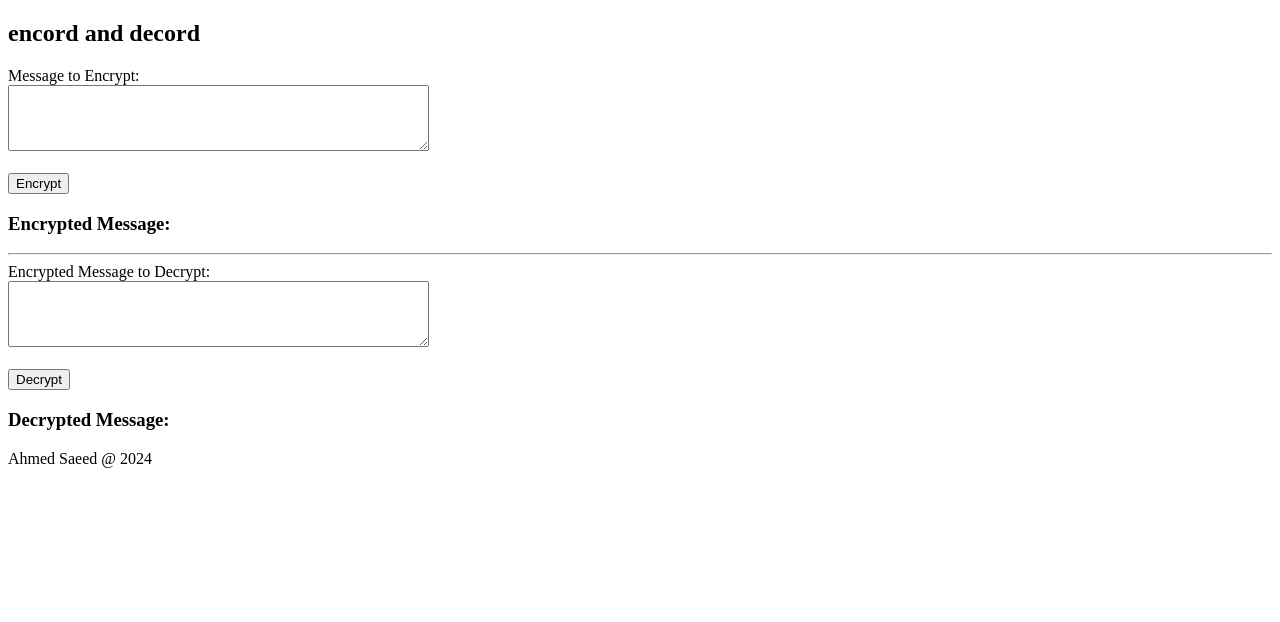
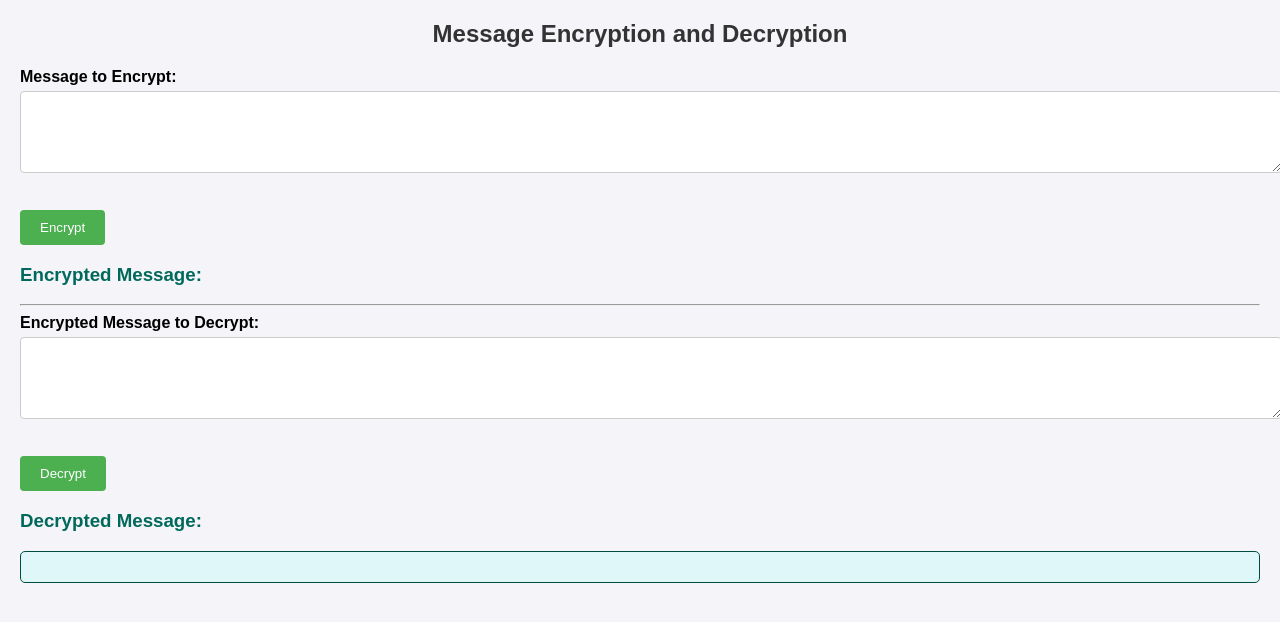
Before and after one commit to andhu47/message-encryptor, a plain HTML site: page index.html in a window 1280 px wide. Drawn offline with Linux system fonts and the light colour scheme.

Commit message:
Update index.html

```diff
--- a/index.html
+++ b/index.html
@@ -4,6 +4,81 @@
     <meta charset="UTF-8">
     <meta name="viewport" content="width=device-width, initial-scale=1.0">
     <title>Encrypt/Decrypt Message</title>
+    <style>
+        /* General styles */
+        body {
+            font-family: Arial, sans-serif;
+            margin: 20px;
+            background-color: #f4f4f9;
+        }
+        h2 {
+            color: #333;
+            text-align: center;
+        }
+        label {
+            font-weight: bold;
+        }
+        textarea, input {
+            width: 100%;
+            padding: 10px;
+            margin-top: 5px;
+            margin-bottom: 15px;
+            border: 1px solid #ccc;
+            border-radius: 4px;
+        }
+        button {
+            background-color: #4CAF50;
+            color: white;
+            padding: 10px 20px;
+            border: none;
+            border-radius: 4px;
+            cursor: pointer;
+        }
+        button:hover {
+            background-color: #45a049;
+        }
+        /* Style for the decrypted message output */
+        #decrypted {
+            background-color: #e0f7fa;
+            padding: 15px;
+            border-radius: 5px;
+            font-size: 18px;
+            color: #004d40;
+            border: 1px solid #004d40;
+        }
+        h3 {
+            color: #00695c;
+        }
+    </style>
+</head>
+<body>
+
+<h2>Message Encryption and Decryption</h2>
+
+<!-- Input for encryption -->
+<label for="message">Message to Encrypt:</label><br>
+<textarea id="message" rows="4" cols="50"></textarea><br><br>
+
+<!-- Button to encrypt -->
+<button onclick="encryptMessage()">Encrypt</button>
+
+<!-- Encrypted message output -->
+<h3>Encrypted Message:</h3>
+<p id="encrypted"></p>
+
+<hr>
+
+<!-- Input for decryption -->
+<label for="encryptedMessage">Encrypted Message to Decrypt:</label><br>
+<textarea id="encryptedMessage" rows="4" cols="50"></textarea><br><br>
+
+<!-- Button to decrypt -->
+<button onclick="decryptMessage()">Decrypt</button>
+
+<!-- Decrypted message output -->
+<h3>Decrypted Message:</h3>
+<p id="decrypted"></p>
+
 <script>
     // Simple encryption function
     function encryptMessage() {
@@ -38,34 +113,6 @@
         }
     }
 </script>
-</head>
-<body>
 
-<h2>encord and decord</h2>
-
-<!-- Input for encryption -->
-<label for="message">Message to Encrypt:</label><br>
-<textarea id="message" rows="4" cols="50"></textarea><br><br>
-
-<!-- Button to encrypt -->
-<button onclick="encryptMessage()">Encrypt</button>
-
-<!-- Encrypted message output -->
-<h3>Encrypted Message:</h3>
-<p id="encrypted"></p>
-
-<hr>
-
-<!-- Input for decryption -->
-<label for="encryptedMessage">Encrypted Message to Decrypt:</label><br>
-<textarea id="encryptedMessage" rows="4" cols="50"></textarea><br><br>
-
-<!-- Button to decrypt -->
-<button onclick="decryptMessage()">Decrypt</button>
-
-<!-- Decrypted message output -->
-<h3>Decrypted Message:</h3>
-<p id="decrypted"></p>
-<footer color="grey"> Ahmed Saeed @ 2024</footer>
 </body>
 </html>
```
Lines whose indentation alone changed are shown as unchanged.
